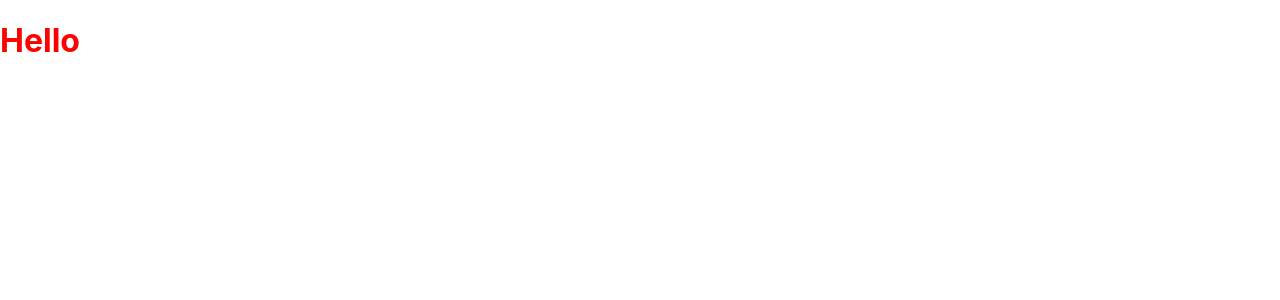
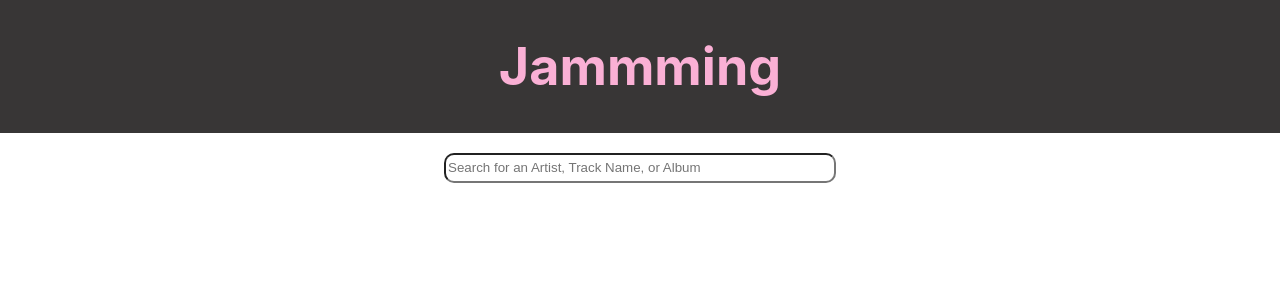
Before and after one commit to kebeattie/jammming, a React (Create React App) app: page / in a window 1280 px wide. Shown: the top 300 px of the page. Built offline with nearby package versions, Linux system fonts and the light colour scheme.

Commit message:
Added search bar and header. App uses state hook to keep track of user input in search bar

```diff
--- a/public/index.html
+++ b/public/index.html
@@ -24,7 +24,7 @@
       work correctly both with client-side routing and a non-root public URL.
       Learn how to configure a non-root public URL by running `npm run build`.
     -->
-    <title>React App</title>
+    <title>Jammming</title>
   </head>
   <body>
     <noscript>You need to enable JavaScript to run this app.</noscript>
--- a/src/App/App.js
+++ b/src/App/App.js
@@ -1,10 +1,15 @@
 import './App.module.css';
 import React from 'react';
+import SearchBar from '../SearchBar/SearchBar';
 
 function App() {
+
+
   return (
-    <div className="App">
-      <h1>Hello</h1>
+    <div className='App'>
+      <header><h1>Jammming</h1></header>
+      <SearchBar />
+
     </div>
   );
 }
--- a/src/App/App.module.css
+++ b/src/App/App.module.css
@@ -3,9 +3,9 @@
 }
 
 
-.App-header {
-  background-color: red;
-  min-height: 100vh;
+header {
+  background-color: rgb(56, 54, 54);
+  min-height: 10vh;
   display: flex;
   flex-direction: column;
   align-items: center;
@@ -14,10 +14,7 @@
   color: white;
 }
 
-.App-link {
-  color: #61dafb;
-}
 
 h1 {
-  color: red;
+  color: rgb(250, 176, 213);
 }
--- a/src/SearchBar/SearchBar.js
+++ b/src/SearchBar/SearchBar.js
@@ -1,2 +1,20 @@
-import React from 'react';
+import React, { useState } from 'react';
 import './SearchBar.module.css';
+
+export default function SearchBar(props) {
+    //Track state of user input in search bar
+    const [userInput, setUserInput] = useState('')
+
+    const handleChange = (event) => {
+        setUserInput(event.target.value);
+    }
+
+    return (
+        <>
+            <form>
+                <input type="text" placeholder='Search for an Artist, Track Name, or Album' value={userInput} onChange={handleChange}/>
+            </form>
+            <h2>{userInput}</h2>
+        </>
+    )
+}
--- a/src/SearchBar/SearchBar.module.css
+++ b/src/SearchBar/SearchBar.module.css
@@ -0,0 +1,13 @@
+form {
+    width: 100vw;
+    display: flex;
+    justify-content: center;
+}
+
+input {
+    width: 30vw;
+    border-radius: 10px;
+    height: 3vh;
+    margin-top: 20px;
+
+}
```
